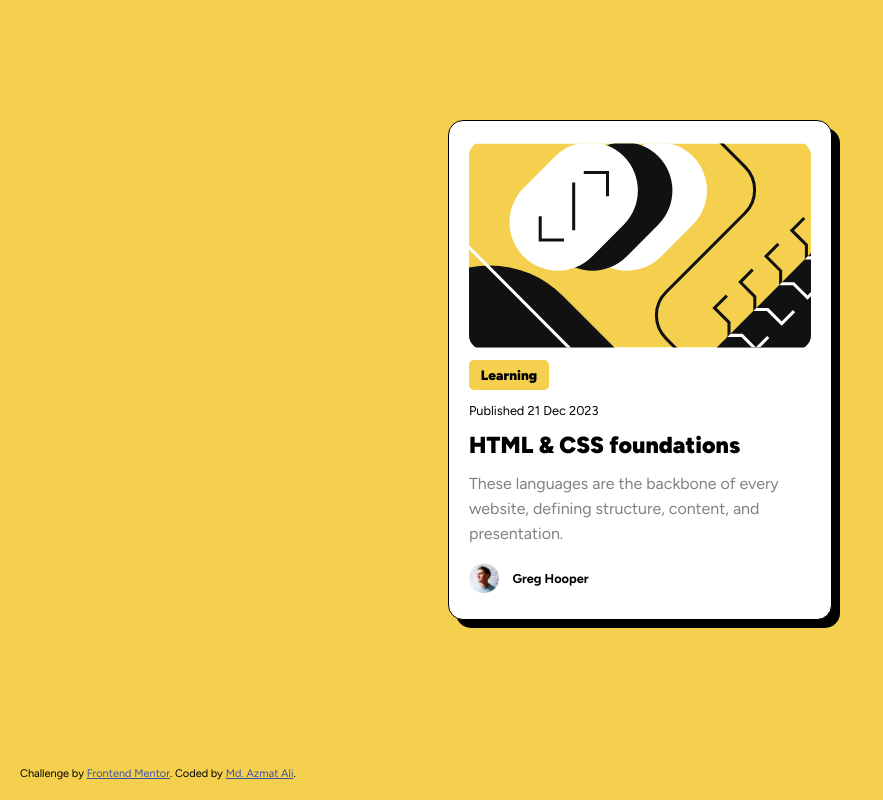
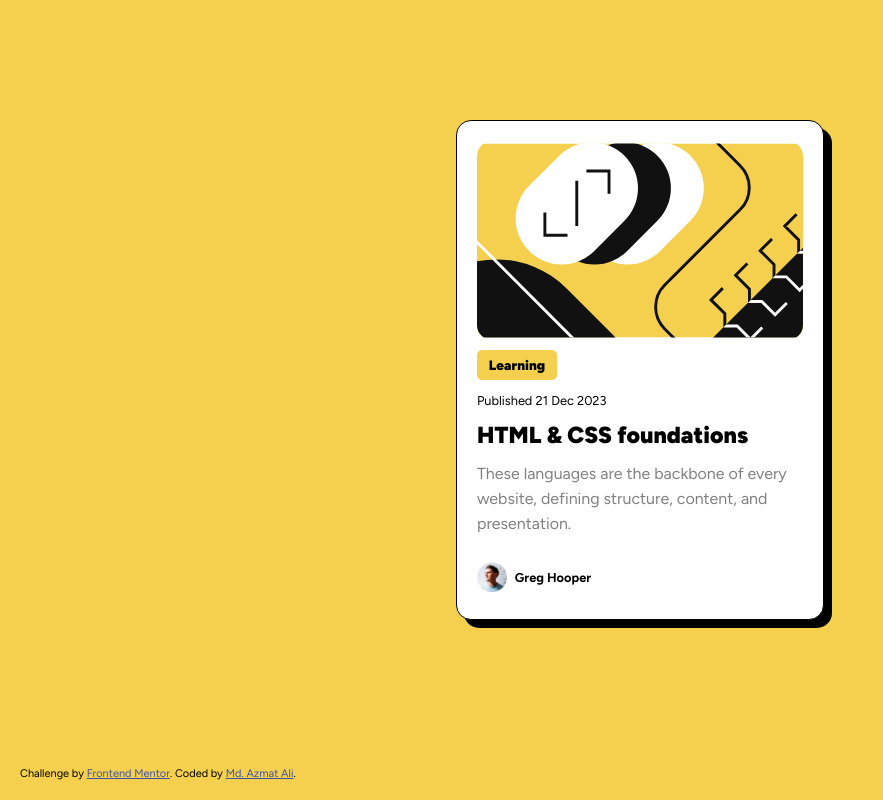
Before and after one commit to MohammadAzmatAli/blog-preview-card, a plain HTML site: page index.html in a window 1280 px wide. Shown: the whole page, without its empty margins (0-883 px from the left). Drawn offline with Linux system fonts and the light colour scheme.

Commit message:
style.css

```diff
--- a/style.css
+++ b/style.css
@@ -11,7 +11,7 @@
 
   #card-container{
     height: 500px;
-    width: 48vmin;
+    width: 46vmin;
     border: 1px solid black;
     margin: auto;
     position: relative;
```
